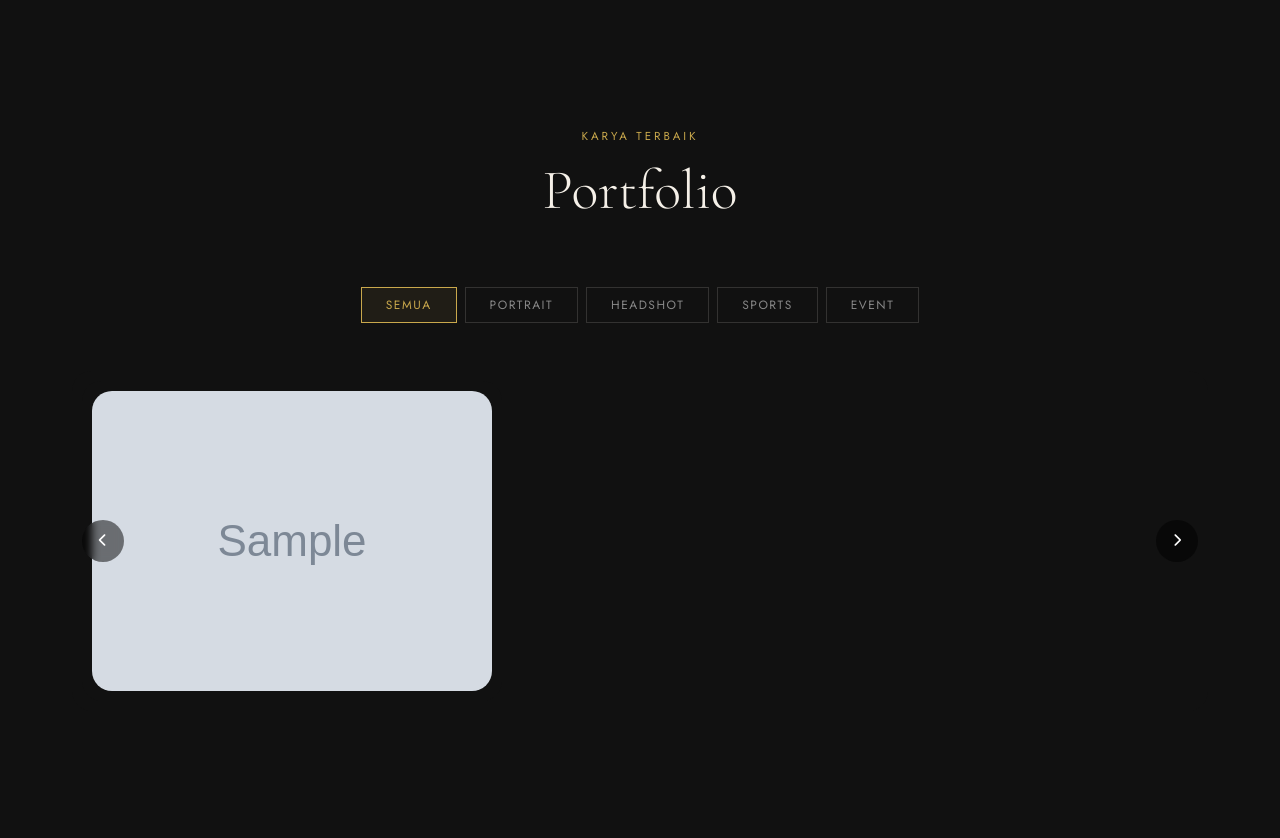
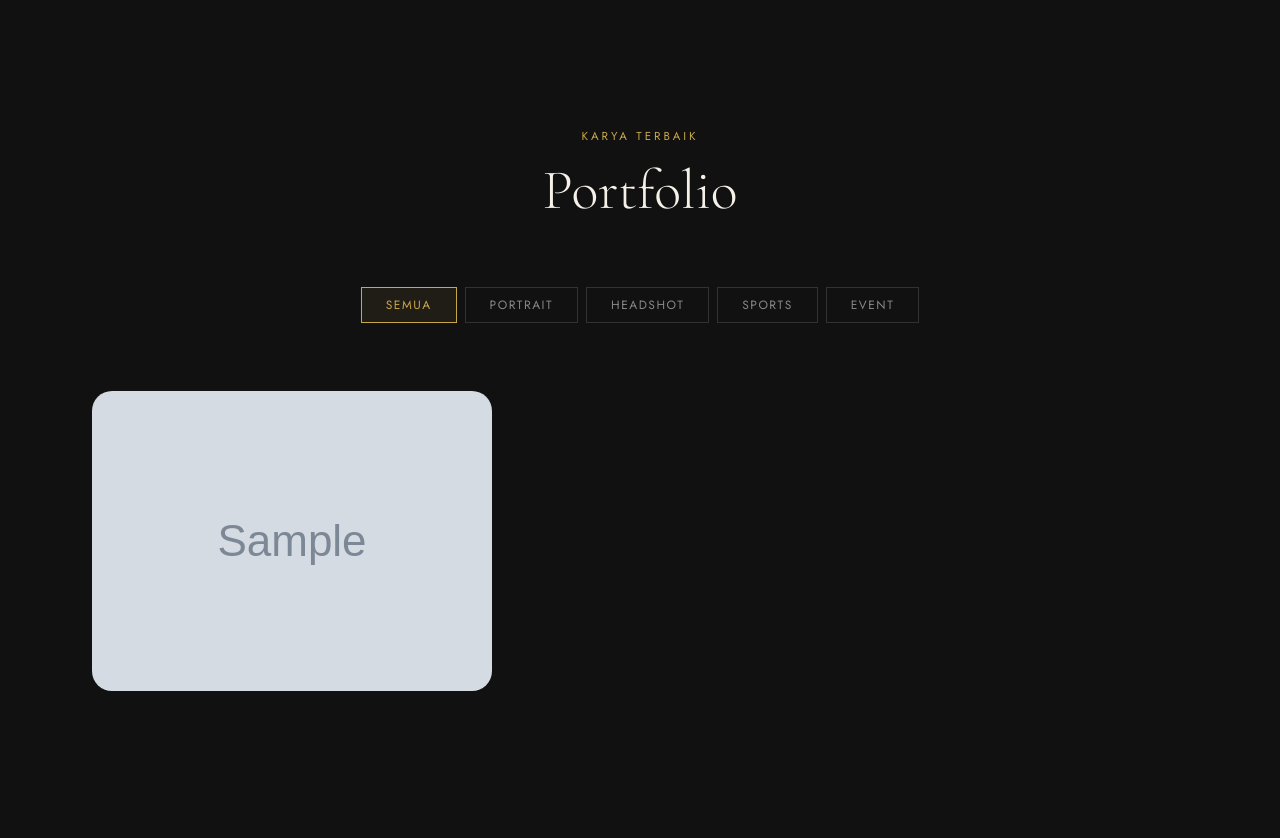
Before and after one commit to nncapture/nncapture, a Flask app: page / in a window 1280 px wide. Shown: the part 1997-2835 px from the top of the page. Run offline with Flask 3, Linux system fonts and the light colour scheme; tables that the repository leaves empty hold one stand-in row (values such as "Sample post"); grey boxes marked "Sample" are stand-in pictures.

Commit message:
update semi final16

```diff
--- a/templates/index.html
+++ b/templates/index.html
@@ -238,15 +238,6 @@
       >
 
         <div class="portfolio-slider">
-
-          <!-- BUTTON -->
-          <button class="slide-btn prev">
-            <i class="fas fa-chevron-left"></i>
-          </button>
-
-          <button class="slide-btn next">
-            <i class="fas fa-chevron-right"></i>
-          </button>
 
           <!-- SLIDES -->
           <div class="portfolio-slides">
```
